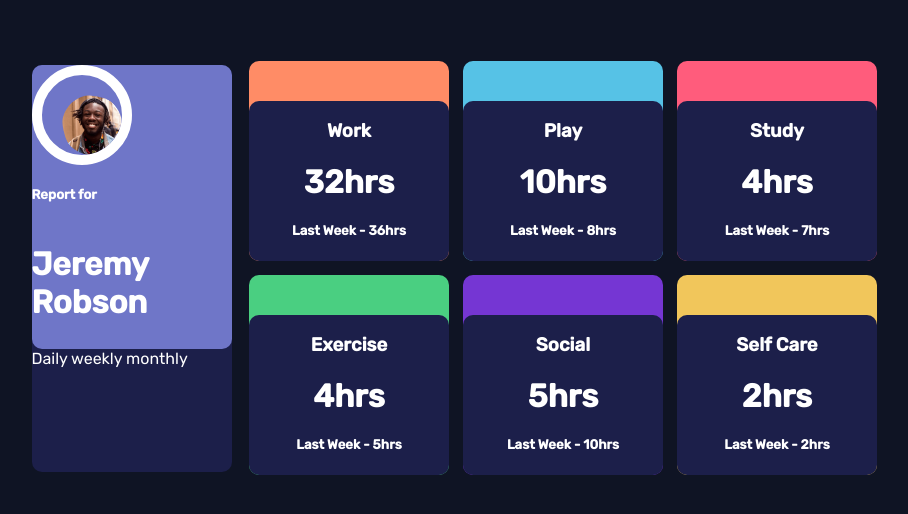
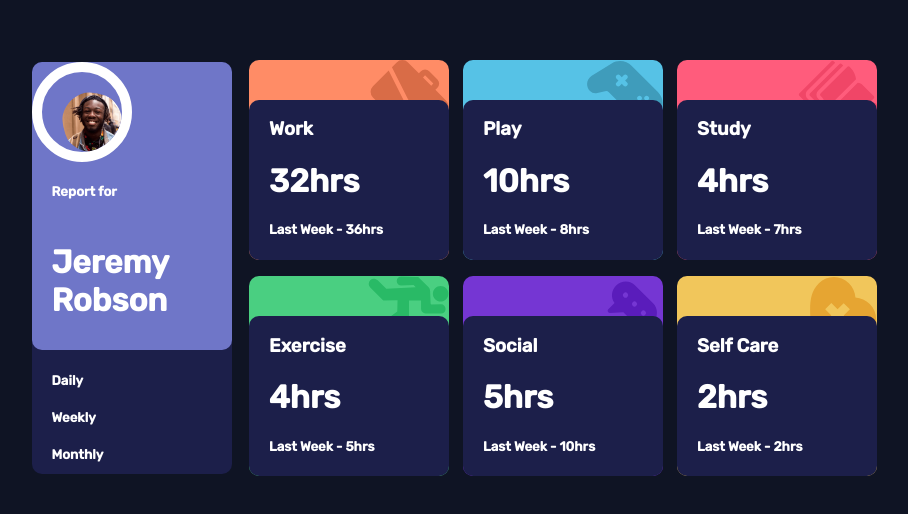
Before and after one commit to TamsinHuggins/time-tracker-react, a React (Create React App) app: page / in a window 1280 px wide. Shown: the part 132-646 px from the top of the page, without its empty margins (94-1002 px from the left). Built offline with nearby package versions, Linux system fonts and the light colour scheme.

Commit message:
all images now added via props

```diff
--- a/src/App.js
+++ b/src/App.js
@@ -2,19 +2,23 @@ import "./App.css";
 import Card from "./Card";
 import TitleCard from "./TitleCard";
 import data from "./data.json";
-
-console.log(data.length);
+import workLogo from "./images/icon-work.svg";
+import studyLogo from "./images/icon-study.svg";
+import playLogo from "./images/icon-play.svg";
+import exerLogo from "./images/icon-exercise.svg";
+import sociLogo from "./images/icon-social.svg";
+import careLogo from "./images/icon-self-care.svg";
 
 function App() {
   const [work, play, study, exer, soci, care] = data;
 
-  const getHoursSpent = (activity) => {
+  const getThisWeekHours = (activity) => {
     // given the activity, give the string displaying time spent on that activity
     const hoursSpent = `${activity.timeframes.weekly.current}hrs`;
     return hoursSpent;
   };
 
-  const getHoursSpentPrev = (activity) => {
+  const getLastWeekHours = (activity) => {
     const hoursSpent = `Last Week - ${activity.timeframes.weekly.previous}hrs`;
     return hoursSpent;
   };
@@ -25,40 +29,58 @@ function App() {
         <TitleCard />
         <div className="timeCards">
           <Card
-            style={{ backgroundColor: "hsl(15, 100%, 70%)" }}
+            style={{
+              backgroundColor: "hsl(15, 100%, 70%)",
+              backgroundImage: `url(${workLogo})`,
+            }}
             activity={work.title}
-            time={getHoursSpent(work)}
-            history={getHoursSpentPrev(work)}
+            time={getThisWeekHours(work)}
+            history={getLastWeekHours(work)}
           />
           <Card
-            style={{ backgroundColor: "hsl(195, 74%, 62%)" }}
+            style={{
+              backgroundColor: "hsl(195, 74%, 62%)",
+              backgroundImage: `url(${playLogo})`,
+            }}
             activity={play.title}
-            time={getHoursSpent(play)}
-            history={getHoursSpentPrev(play)}
+            time={getThisWeekHours(play)}
+            history={getLastWeekHours(play)}
           />
           <Card
-            style={{ backgroundColor: "hsl(348, 100%, 68%)" }}
+            style={{
+              backgroundColor: "hsl(348, 100%, 68%)",
+              backgroundImage: `url(${studyLogo})`,
+            }}
             activity={study.title}
-            time={getHoursSpent(study)}
-            history={getHoursSpentPrev(study)}
+            time={getThisWeekHours(study)}
+            history={getLastWeekHours(study)}
           />
           <Card
-            style={{ backgroundColor: "hsl(145, 58%, 55%)" }}
+            style={{
+              backgroundColor: "hsl(145, 58%, 55%)",
+              backgroundImage: `url(${exerLogo})`,
+            }}
             activity={exer.title}
-            time={getHoursSpent(exer)}
-            history={getHoursSpentPrev(exer)}
+            time={getThisWeekHours(exer)}
+            history={getLastWeekHours(exer)}
           />
           <Card
-            style={{ backgroundColor: "hsl(264, 64%, 52%)" }}
+            style={{
+              backgroundColor: "hsl(264, 64%, 52%)",
+              backgroundImage: `url(${sociLogo})`,
+            }}
             activity={soci.title}
-            time={getHoursSpent(soci)}
-            history={getHoursSpentPrev(soci)}
+            time={getThisWeekHours(soci)}
+            history={getLastWeekHours(soci)}
           />
           <Card
-            style={{ backgroundColor: "hsl(43, 84%, 65%)" }}
+            style={{
+              backgroundColor: "hsl(43, 84%, 65%)",
+              backgroundImage: `url(${careLogo})`,
+            }}
             activity={care.title}
-            time={getHoursSpent(care)}
-            history={getHoursSpentPrev(care)}
+            time={getThisWeekHours(care)}
+            history={getLastWeekHours(care)}
           />
         </div>
       </div>
--- a/src/Card.css
+++ b/src/Card.css
@@ -1,5 +1,8 @@
 .Card {
   /*background-color: chartreuse; */
+  /* background-image: url("./images/icon-work.svg"); */
+  background-repeat: no-repeat;
+  background-position: right top;
   width: 200px;
   height: 200px;
   border-radius: 10px;
@@ -11,7 +14,7 @@
 .Card__stats {
   width: 100%;
   height: 80%;
-  text-align: center;
+  text-align: left;
   background-color: hsl(235, 46%, 20%);
   color: white;
   border-radius: 10px;
@@ -20,11 +23,14 @@
   /* font-family: [Rubik](https://fonts.google.com/specimen/Rubik); */
 }
 
-#icon {
-  position: absolute;
-  /* right: 0; */
-  left: 0;
-  /* margin-left: 0; */
-  /* margin-right: 0;
-  margin-left: 10%; */
+h1 {
+  padding-left: 10%;
 }
+
+h5 {
+  padding-left: 10%;
+}
+
+h3 {
+  padding-left: 10%;
+}
--- a/src/Card.jsx
+++ b/src/Card.jsx
@@ -1,13 +1,9 @@
 import React from "react";
 import "./Card.css";
-import { ReactComponent as WorkLogo } from "./images/icon-work.svg";
-
-console.log(WorkLogo);
 
 const Card = (props) => {
   return (
     <div style={props.style} className="Card">
-      {/* <WorkLogo id="icon" /> */}
       <div className="Card__stats">
         <h3>{props.activity}</h3>
         <h1>{props.time}</h1>
--- a/src/TitleCard.css
+++ b/src/TitleCard.css
@@ -9,7 +9,7 @@
 .reportFor {
   width: 100%;
   height: 70%;
-  text-align: left;
+  /* text-align: left; */
   background-color: hsl(235, 45%, 61%);
   border-radius: 10px;
   display: flex;
@@ -24,3 +24,11 @@
   padding-left: 10%;
   border: 10px solid white;
 }
+
+h1 {
+  padding-left: 10%;
+}
+
+h5 {
+  padding-left: 10%;
+}
--- a/src/TitleCard.jsx
+++ b/src/TitleCard.jsx
@@ -7,10 +7,12 @@ const TitleCard = (props) => {
     <div className="titleCard">
       <div className="reportFor">
         <img className="profilePic" src={pic} />
-        <h5>Report for</h5>
+        <h5 className="TitleCard__Text">Report for</h5>
         <h1> Jeremy Robson</h1>
       </div>
-      Daily weekly monthly
+      <h5>Daily</h5>
+      <h5> Weekly</h5>
+      <h5> Monthly</h5>
     </div>
   );
 };
```
Also changed, not shown: 1 other file (tests, documents, lock files or other folders).
